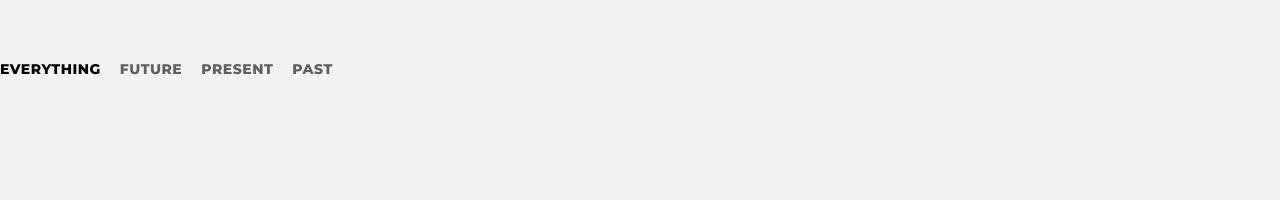
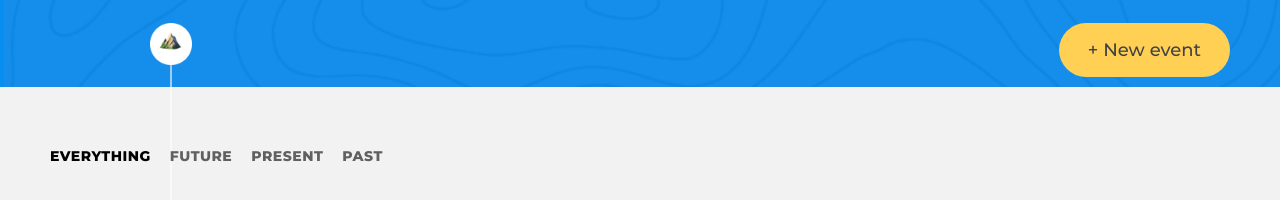
Before and after one commit to htmlacademy-ecmascript/2467345-big-trip-23, a website built with webpack: page public/index.html in a window 1280 px wide. Built offline with nearby package versions, Linux system fonts and the light colour scheme.

Commit message:
Переделал webpack-dev

```diff
--- a/public/index.html
+++ b/public/index.html
@@ -1,20 +1,53 @@
 <!DOCTYPE html>
 <html lang="en">
   <head>
-    <meta charset="UTF-8">
-    <meta name="viewport" content="width=device-width, initial-scale=1">
+    <meta charset="UTF-8" />
+    <meta name="viewport" content="width=device-width, initial-scale=1" />
 
     <title>Big Trip</title>
 
-    <link rel="stylesheet" href="./css/style.css">
+    <link rel="stylesheet" href="./css/style.css" />
   </head>
 
   <body class="page-body">
-    <main class="page-body__page-main  page-main">
-          <section class="trip-events">
-            <div class='filterFuturePresentPast'></div>
-            <h2 class="visually-hidden">Trip events</h2>
-          </section>
+    <header class="page-header">
+      <div class="page-body__container page-header__container">
+        <img
+          class="page-header__logo"
+          src="img/logo.png"
+          width="42"
+          height="42"
+          alt="Trip logo"
+        />
+
+        <div class="trip-main">
+          <div class="trip-main__trip-controls trip-controls">
+            <div class="trip-controls__filters">
+              <h2 class="visually-hidden">Filter events</h2>
+              <!-- Фильтры -->
+            </div>
+          </div>
+
+          <button
+            class="trip-main__event-add-btn btn btn--big btn--yellow"
+            type="button"
+          >
+            New event
+          </button>
+        </div>
+      </div>
+    </header>
+    <main class="page-body__page-main page-main">
+      <div class="page-body__container">
+        <section class="trip-events">
+          <div class="filterFuturePresentPast"></div>
+          <h2 class="visually-hidden">Trip events</h2>
+
+          <!-- Сортировка -->
+
+          <!-- Контент -->
+        </section>
+      </div>
     </main>
   </body>
 </html>
```
Also changed, not shown: package.json (+10 -10 lines), 1 other file.
